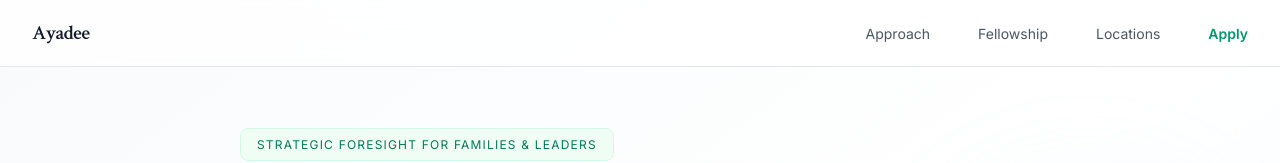
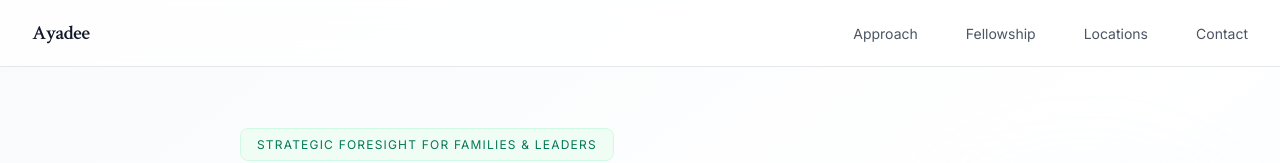
Before and after one commit to peterjohnson10/ayadeefoundation, a plain HTML site: page index.html in a window 1280 px wide. Shown: the top 163 px of the page. Drawn offline with Linux system fonts and the light colour scheme.

Commit message:
Add files via upload

```diff
--- a/index.html
+++ b/index.html
@@ -776,7 +776,7 @@
                 <a href="#approach">Approach</a>
                 <a href="#fellowship">Fellowship</a>
                 <a href="#locations">Locations</a>
-                <a href="https://docs.google.com/forms/u/1/d/1yZqbRmObBTzX5wBc8BQKO8omUsdWykN5yPQSPbZjj0g/edit" class="apply" target="_blank">Apply</a>
+                <a href="contact.html">Contact</a>
             </div>
         </div>
     </nav>
```
